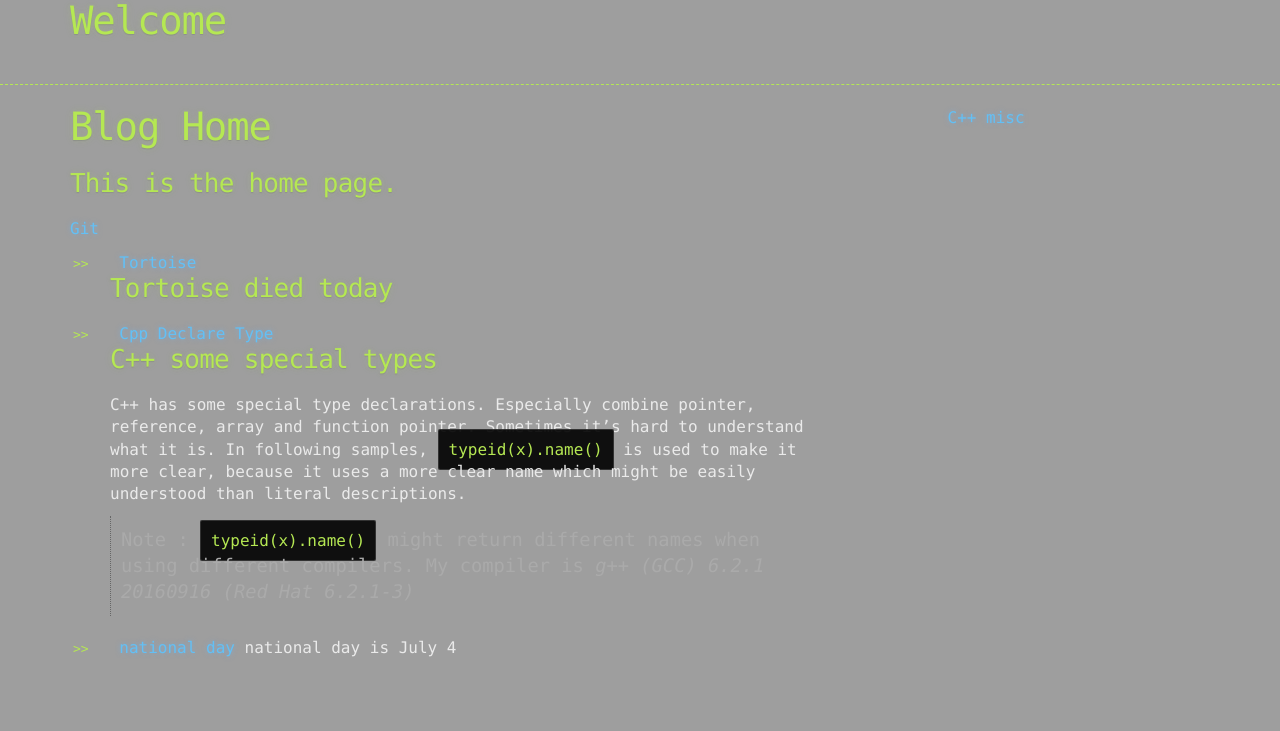
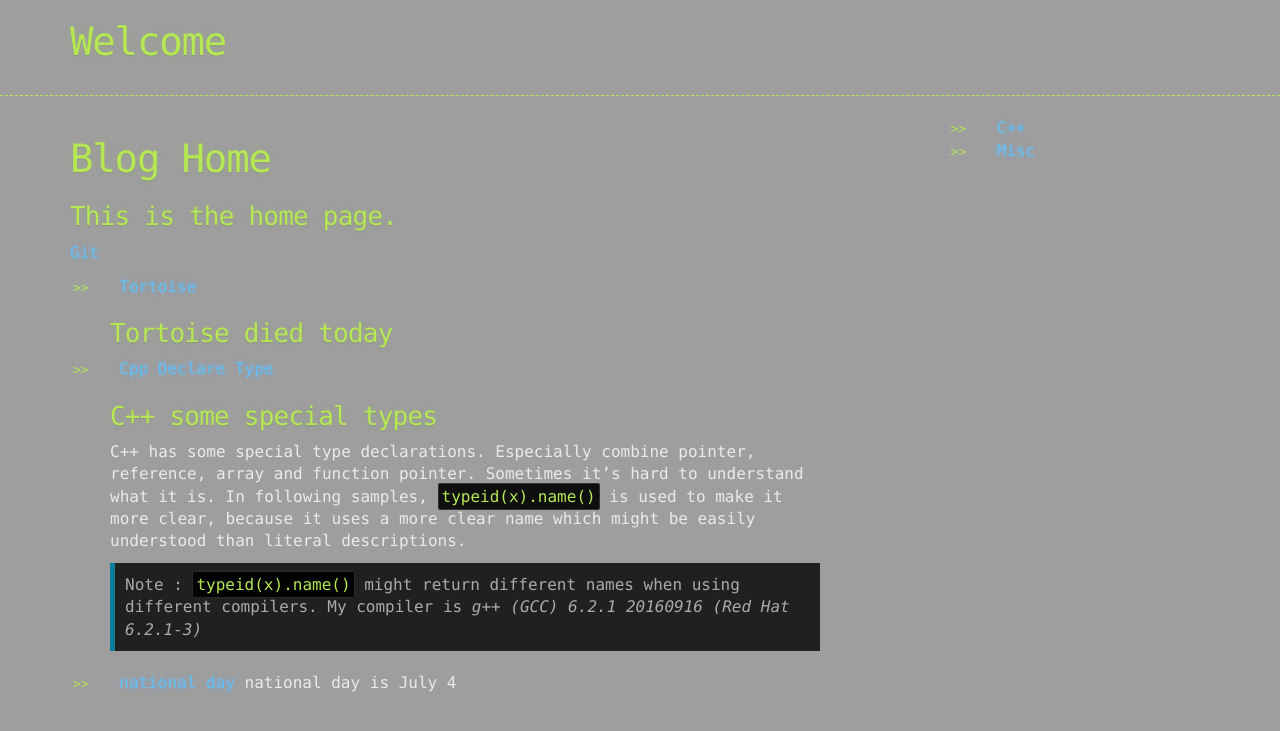
Before and after one commit to wen-yan/Blogs, a Jekyll site: the page built from index.md, in a window 1280 px wide. Shown: the top 731 px of the page. Built offline with Jekyll 4.4.1, drawn with Linux system fonts in a browser that asks for light colours; our own code applies the rules of GitHub Pages for plain Markdown files.

Commit message:
Update css

```diff
--- a/_layouts/default.html
+++ b/_layouts/default.html
@@ -55,9 +55,11 @@
 					The purpose of this snippet is to list all the categories you have in your site.
 					=======================
 					{% endcomment %}
+					<ul>
 					{% for category in categories %}
-						<a href="{{ site.github.url }}/utilities/category-{{ category | slugify: 'pretty' }}"> {{ category }} </a>
+						<li><a href="{{ site.github.url }}/utilities/category-{{ category | slugify: 'pretty' }}"> {{ category }} </a></li>
 					{% endfor %}
+					<ul>
 				</div>
 			</div>
 		</div>
--- a/assets/css/style.css
+++ b/assets/css/style.css
@@ -119,10 +119,6 @@ section {
 	margin: 0 0 20px 0
 }
 
-h1, h2, h3, h4, h5, h6 {
-	margin: 0 0 20px
-}
-
 li {
 	line-height: 1.4
 }
@@ -232,10 +228,24 @@ ul li {
 blockquote {
 	color: #aaa;
 	padding-left: 10px;
-	border-left: 1px dotted #666
+	font-size: 16px;
+	border-left-color: #0c7d9d;
+	background-color: #202020;
 }
 
-pre, code {
+code {
+	background: rgba(0,0,0,0.9);
+	border: 1px solid rgba(255,255,255,0.15);
+	padding: 3px;
+	font-size: 16px;
+	color: #b5e853;
+	border-radius: 2px;
+	text-wrap: normal;
+	overflow: auto;
+	overflow-y: hidden
+}
+
+pre {
 	background: rgba(0,0,0,0.9);
 	border: 1px solid rgba(255,255,255,0.15);
 	padding: 10px;
@@ -245,6 +255,10 @@ pre, code {
 	text-wrap: normal;
 	overflow: auto;
 	overflow-y: hidden
+}
+
+pre code {
+	border-style: none;
 }
 
 table {
```
Also changed, not shown: _posts/2017-07-04-national-day.md (+1 -1 lines), _posts/2017-07-18-tortoise.md (+1 -1 lines), tests/post.html (added, +65 -0 lines).
